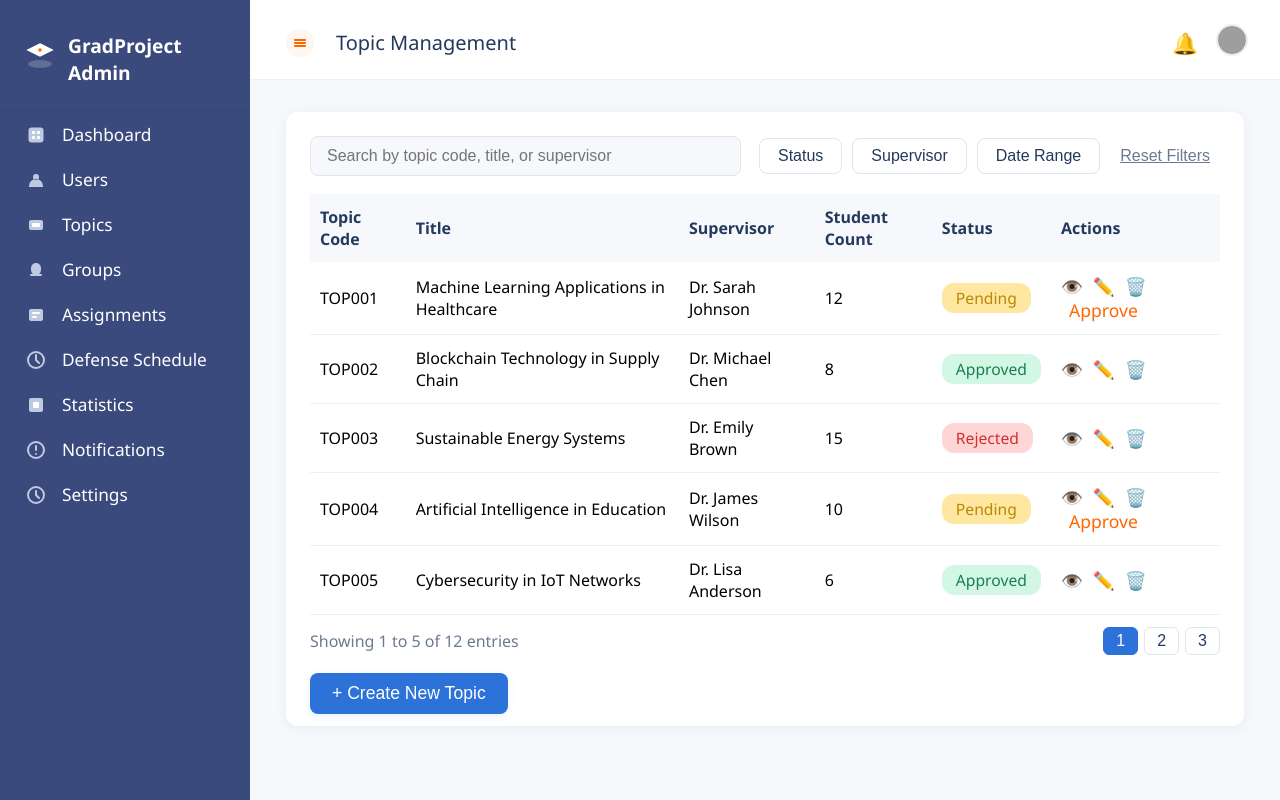
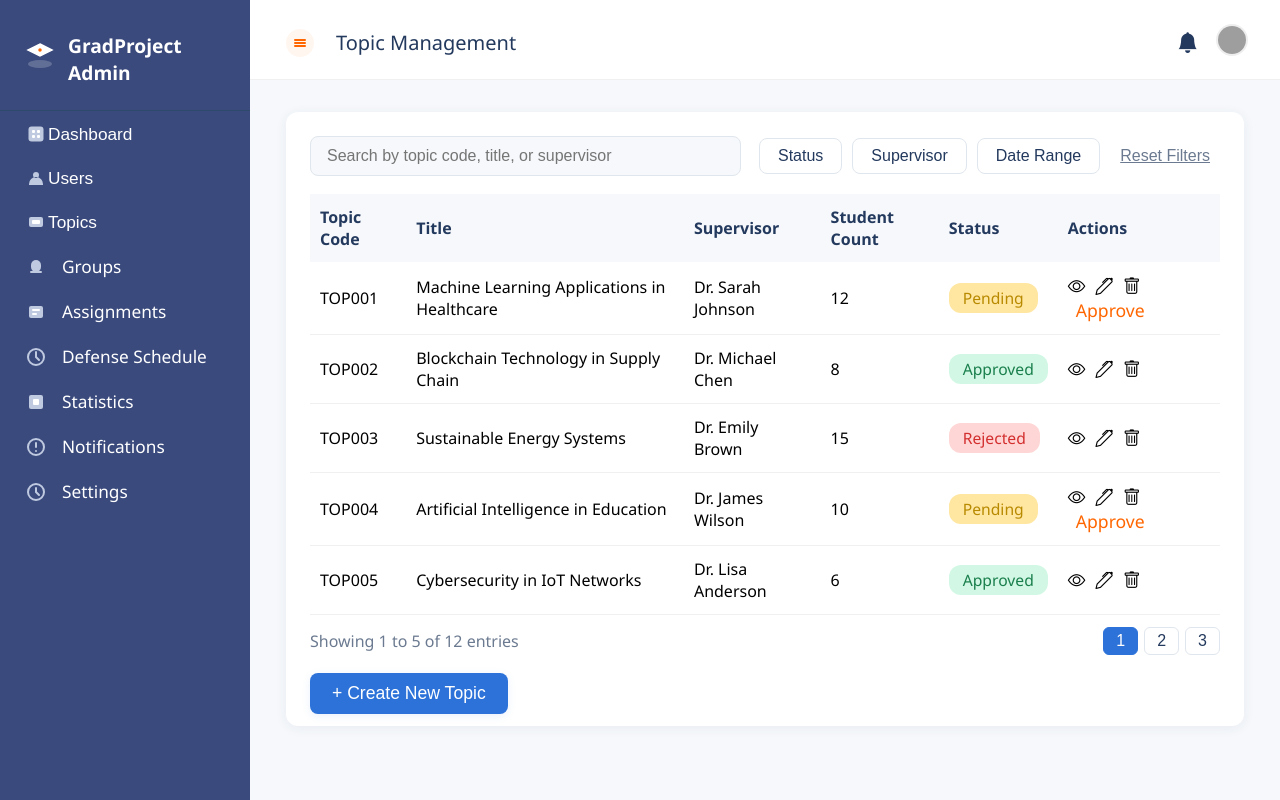
Before and after one commit to hieudoanthe/phenikaa-thesis-management-fe, a React (Vite) app: page /lecturer/topics in a window 1280 px wide. Built offline with nearby package versions, Linux system fonts and the light colour scheme; no server answers; sample sign-in values are in the browser's storage; grey boxes are pictures that could not be loaded.

Commit message:
update process

```diff
--- a/package.json
+++ b/package.json
@@ -11,10 +11,13 @@
   },
   "dependencies": {
     "axios": "^1.10.0",
+    "bootstrap-icons": "^1.13.1",
     "chart.js": "^4.5.0",
+    "prop-types": "^15.8.1",
     "react": "^19.1.0",
     "react-chartjs-2": "^5.3.0",
     "react-dom": "^19.1.0",
+    "react-icons": "^5.5.0",
     "react-router-dom": "^7.6.3",
     "react-select": "^5.10.2"
   },
--- a/src/components/admin_layout.jsx
+++ b/src/components/admin_layout.jsx
@@ -2,6 +2,7 @@ import React, { useState } from "react";
 import Sidebar from "./sidebar";
 import Navbar from "./navbar";
 import "../styles/pages/admin/style.css";
+import PropTypes from "prop-types";
 
 const AdminLayout = ({ children, welcomeText }) => {
   const [collapsed, setCollapsed] = useState(false);
@@ -19,4 +20,9 @@ const AdminLayout = ({ children, welcomeText }) => {
   );
 };
 
+AdminLayout.propTypes = {
+  children: PropTypes.node,
+  welcomeText: PropTypes.string,
+};
+
 export default AdminLayout;
--- a/src/components/modals/add_topic_modal.jsx
+++ b/src/components/modals/add_topic_modal.jsx
@@ -1,5 +1,6 @@
 import React, { useState } from "react";
 import "../../styles/pages/admin/style.css";
+import PropTypes from "prop-types";
 
 const AddTopicModal = ({ open, onClose, onSubmit, supervisorList = [] }) => {
   const [form, setForm] = useState({
@@ -20,7 +21,7 @@ const AddTopicModal = ({ open, onClose, onSubmit, supervisorList = [] }) => {
 
   const handleSubmit = (e) => {
     e.preventDefault();
-    onSubmit && onSubmit(form);
+    onSubmit?.(form);
   };
 
   return (
@@ -123,4 +124,11 @@ const AddTopicModal = ({ open, onClose, onSubmit, supervisorList = [] }) => {
   );
 };
 
+AddTopicModal.propTypes = {
+  open: PropTypes.bool.isRequired,
+  onClose: PropTypes.func.isRequired,
+  onSubmit: PropTypes.func,
+  supervisorList: PropTypes.array,
+};
+
 export default AddTopicModal;
--- a/src/components/navbar.jsx
+++ b/src/components/navbar.jsx
@@ -1,14 +1,23 @@
 import React from "react";
 import "../styles/pages/admin/style.css";
+import PropTypes from "prop-types";
+import "bootstrap-icons/font/bootstrap-icons.css";
 
 const Navbar = ({ onHamburgerClick, welcomeText }) => {
   return (
     <header className="navbar-modern">
       <div className="navbar-left-group">
-        <span
+        <button
           className="navbar-hamburger navbar-hamburger-desktop"
           onClick={onHamburgerClick}
-          style={{ cursor: "pointer" }}
+          type="button"
+          style={{
+            cursor: "pointer",
+            background: "none",
+            border: "none",
+            padding: 0,
+          }}
+          aria-label="Mở menu"
         >
           <svg width="28" height="28" viewBox="0 0 28 28" fill="none">
             <circle cx="14" cy="14" r="14" fill="#fff6f0" />
@@ -16,12 +25,12 @@ const Navbar = ({ onHamburgerClick, welcomeText }) => {
             <rect x="8" y="13" width="12" height="2" rx="1" fill="#ff6600" />
             <rect x="8" y="16" width="12" height="2" rx="1" fill="#ff6600" />
           </svg>
-        </span>
+        </button>
         <div className="navbar-welcome">{welcomeText || "Welcome, Admin"}</div>
       </div>
       <div className="navbar-actions">
         <span className="navbar-bell" title="Notifications">
-          🔔
+          <i className="bi bi-bell-fill"></i>
         </span>
         <span className="navbar-avatar">
           <img src="https://i.pravatar.cc/32" alt="avatar" />
@@ -31,4 +40,9 @@ const Navbar = ({ onHamburgerClick, welcomeText }) => {
   );
 };
 
+Navbar.propTypes = {
+  onHamburgerClick: PropTypes.func.isRequired,
+  welcomeText: PropTypes.string,
+};
+
 export default Navbar;
--- a/src/components/sidebar.jsx
+++ b/src/components/sidebar.jsx
@@ -1,6 +1,7 @@
 import React from "react";
 import "../styles/pages/admin/style.css";
 import { useNavigate, useLocation } from "react-router-dom";
+import PropTypes from "prop-types";
 
 const sidebarItems = [
   {
@@ -159,17 +160,35 @@ const Sidebar = ({ collapsed }) => {
           {sidebarItems.map((item, idx) => {
             const isActive = item.route === location.pathname;
             return (
-              <li
-                key={item.label}
-                className={isActive ? "active" : ""}
-                onClick={() => {
-                  if (item.route) navigate(item.route);
-                }}
-                style={{ cursor: item.route ? "pointer" : "default" }}
-              >
-                <span className="sidebar-icon-svg">{item.icon}</span>
-                {!collapsed && (
-                  <span className="sidebar-label">{item.label}</span>
+              <li key={item.label} className={isActive ? "active" : ""}>
+                {item.route ? (
+                  <button
+                    type="button"
+                    onClick={() => navigate(item.route)}
+                    className="sidebar-btn"
+                    style={{
+                      display: "flex",
+                      alignItems: "center",
+                      width: "100%",
+                      background: "none",
+                      border: "none",
+                      padding: 0,
+                      cursor: "pointer",
+                    }}
+                    aria-current={isActive ? "page" : undefined}
+                  >
+                    <span className="sidebar-icon-svg">{item.icon}</span>
+                    {!collapsed && (
+                      <span className="sidebar-label">{item.label}</span>
+                    )}
+                  </button>
+                ) : (
+                  <>
+                    <span className="sidebar-icon-svg">{item.icon}</span>
+                    {!collapsed && (
+                      <span className="sidebar-label">{item.label}</span>
+                    )}
+                  </>
                 )}
               </li>
             );
@@ -180,4 +199,8 @@ const Sidebar = ({ collapsed }) => {
   );
 };
 
+Sidebar.propTypes = {
+  collapsed: PropTypes.bool.isRequired,
+};
+
 export default Sidebar;
--- a/src/pages/admin-ui/templates/topic_management.jsx
+++ b/src/pages/admin-ui/templates/topic_management.jsx
@@ -2,6 +2,7 @@ import React, { useState } from "react";
 import AdminLayout from "../../../components/admin_layout";
 import AddTopicModal from "../../../components/modals/add_topic_modal";
 import "../../../styles/pages/admin/style.css";
+import "bootstrap-icons/font/bootstrap-icons.css";
 
 const topics = [
   {
@@ -103,13 +104,13 @@ const TopicManagement = () => {
                 </td>
                 <td>
                   <span className="topic-mgmt-action" title="View">
-                    👁️
+                    <i className="bi bi-eye"></i>
                   </span>
                   <span className="topic-mgmt-action" title="Edit">
-                    ✏️
+                    <i className="bi bi-pen"></i>
                   </span>
                   <span className="topic-mgmt-action" title="Delete">
-                    🗑️
+                    <i className="bi bi-trash"></i>
                   </span>
                   {t.status === "Pending" && (
                     <span className="topic-mgmt-action approve" title="Approve">
--- a/src/pages/admin-ui/templates/user_management.jsx
+++ b/src/pages/admin-ui/templates/user_management.jsx
@@ -1,6 +1,7 @@
 import React from "react";
 import AdminLayout from "../../../components/admin_layout";
 import "../../../styles/pages/admin/style.css";
+import "bootstrap-icons/font/bootstrap-icons.css";
 
 const users = [
   {
@@ -93,13 +94,13 @@ const UserManagement = () => (
               </td>
               <td>
                 <span className="user-mgmt-action" title="Edit">
-                  ✏️
+                  <i className="bi bi-pen"></i>
                 </span>
                 <span className="user-mgmt-action" title="Delete">
-                  🗑️
+                  <i className="bi bi-trash"></i>
                 </span>
                 <span className="user-mgmt-action" title="Lock">
-                  🔒
+                  <i className="bi bi-lock"></i>
                 </span>
               </td>
             </tr>
```
Also changed, not shown: 1 other file (tests, documents, lock files or other folders).
